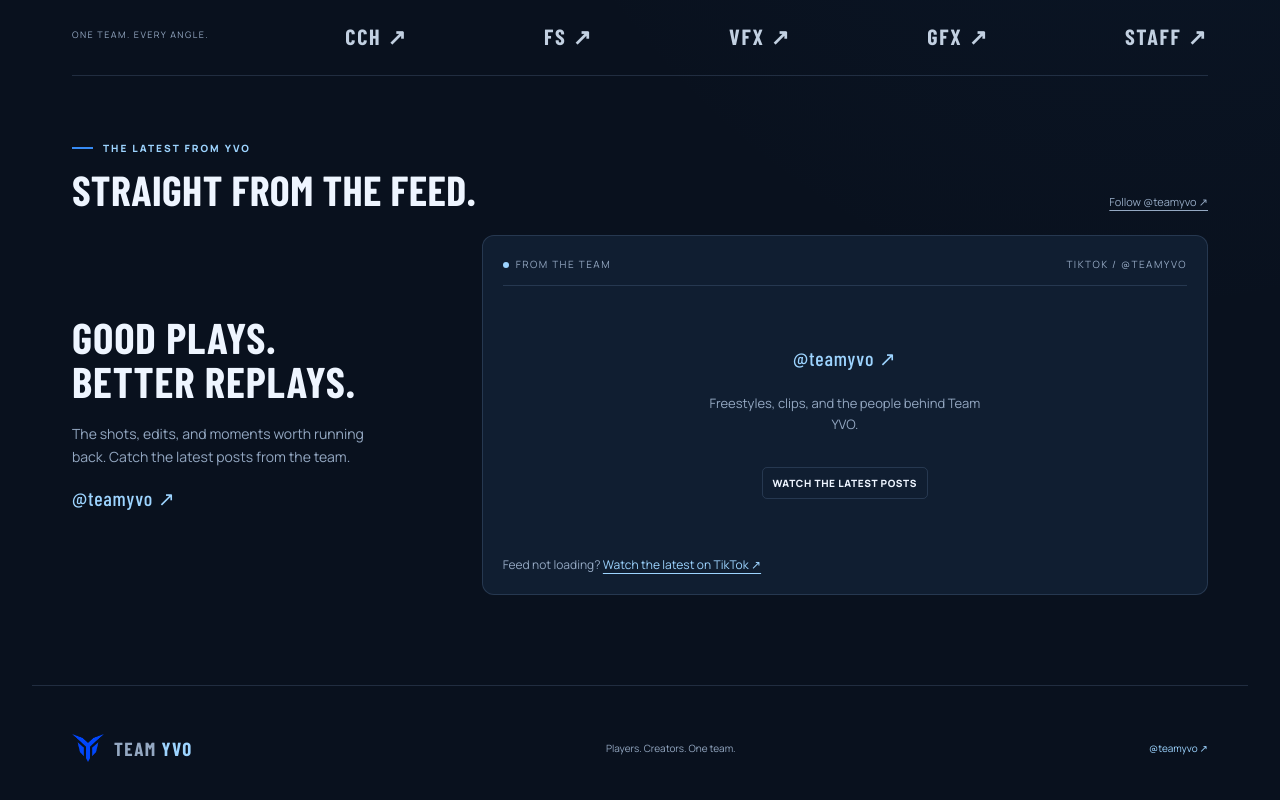
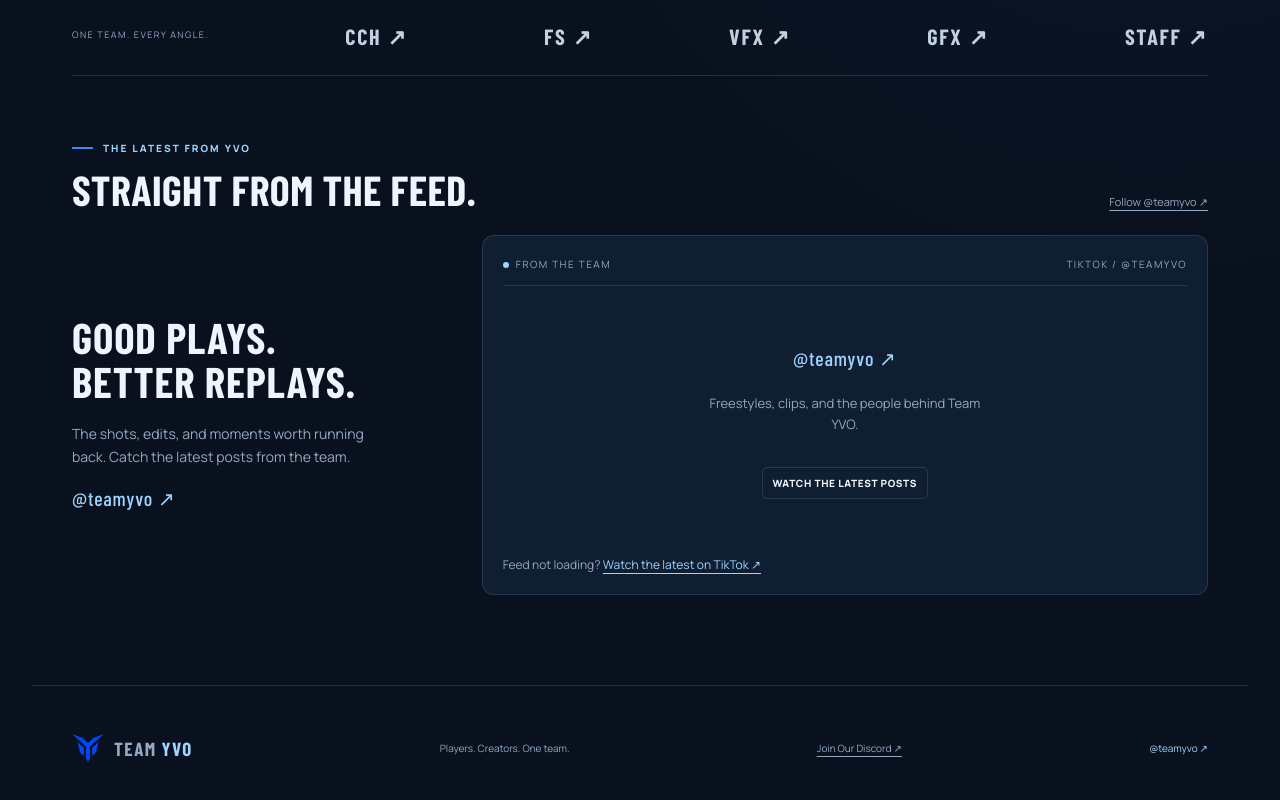
Before and after one commit to teamrelytra/teamyvowebapp, a website: page public/index.html in a window 1280 px wide. Shown: the part 858-1658 px from the top of the page. Drawn offline with nearby package versions, Linux system fonts and the light colour scheme; no server answers; a script that the page names is missing; a web font is replaced by a local one.

Commit message:
Apply Website Developer feature patch

```diff
--- a/public/index.html
+++ b/public/index.html
@@ -16,7 +16,7 @@
   <a class="skip" href="#app">Skip to content</a>
   <header><nav id="nav" aria-label="Main navigation"><a class="logo" href="#/"><img src="/assets/yvo-mark.png" alt="Team YVO"><span>TEAM <b>YVO</b></span></a><a href="#/roster">Roster</a><a href="#/login">Log in</a></nav></header>
   <main id="app" tabindex="-1"><div class="loading-state" aria-live="polite">Loading Team YVO…</div></main>
-  <footer><a class="logo" href="#/"><img src="/assets/yvo-mark.png" alt=""><span>TEAM <b>YVO</b></span></a><span>Players. Creators. One team.</span><a href="https://www.tiktok.com/@teamyvo" target="_blank" rel="noopener noreferrer">@teamyvo ↗</a></footer>
+  <footer><a class="logo" href="#/"><img src="/assets/yvo-mark.png" alt=""><span>TEAM <b>YVO</b></span></a><span>Players. Creators. One team.</span><a href="https://discord.gg/NtSChwqRGJ" target="_blank" rel="noopener noreferrer">Join Our Discord ↗</a><a href="https://www.tiktok.com/@teamyvo" target="_blank" rel="noopener noreferrer">@teamyvo ↗</a></footer>
   <dialog id="modal" aria-labelledby="modal-title"></dialog>
   <div id="toast" role="status" aria-live="polite"></div>
   <noscript>Please enable JavaScript to use Team YVO.</noscript>
```
